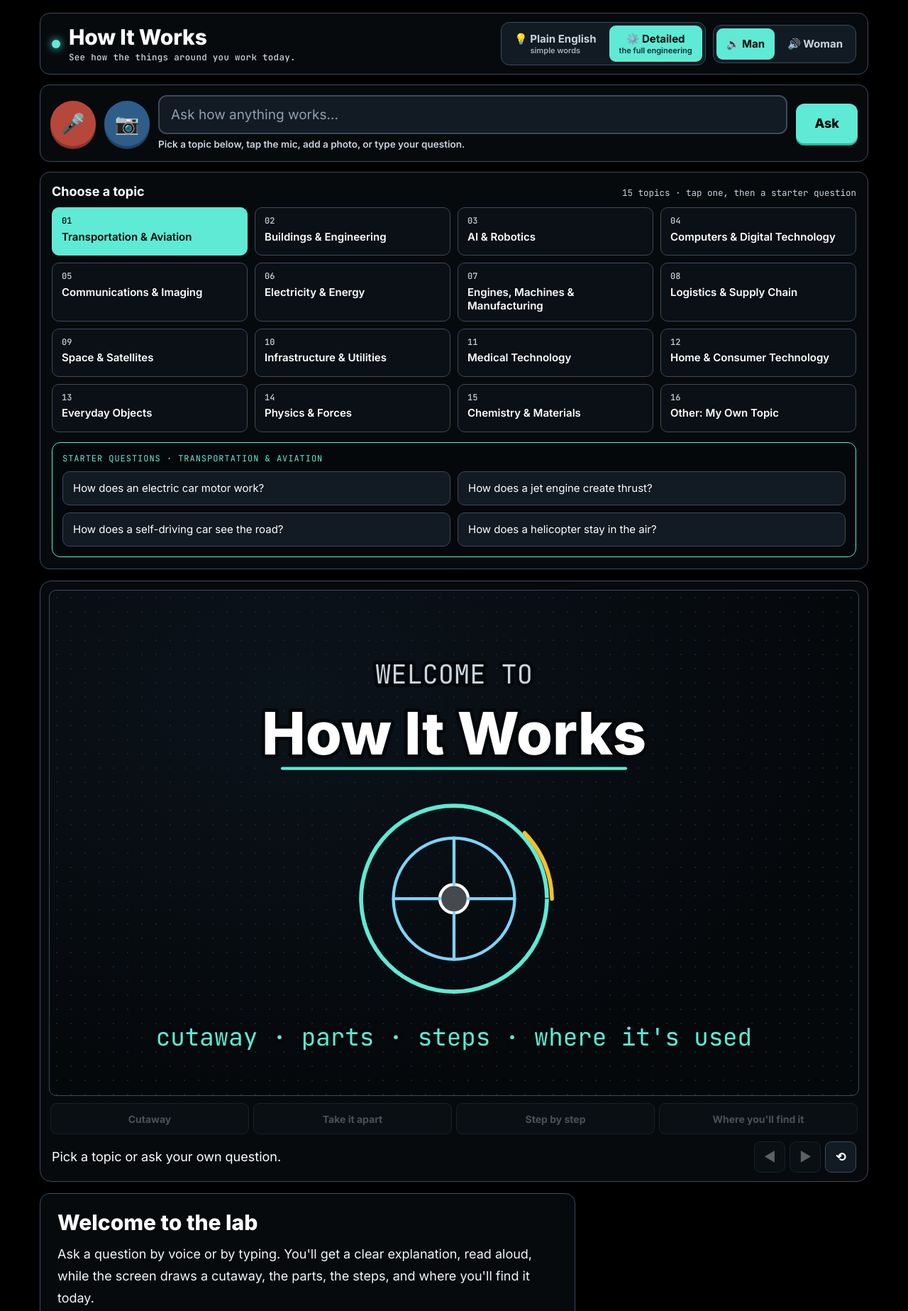
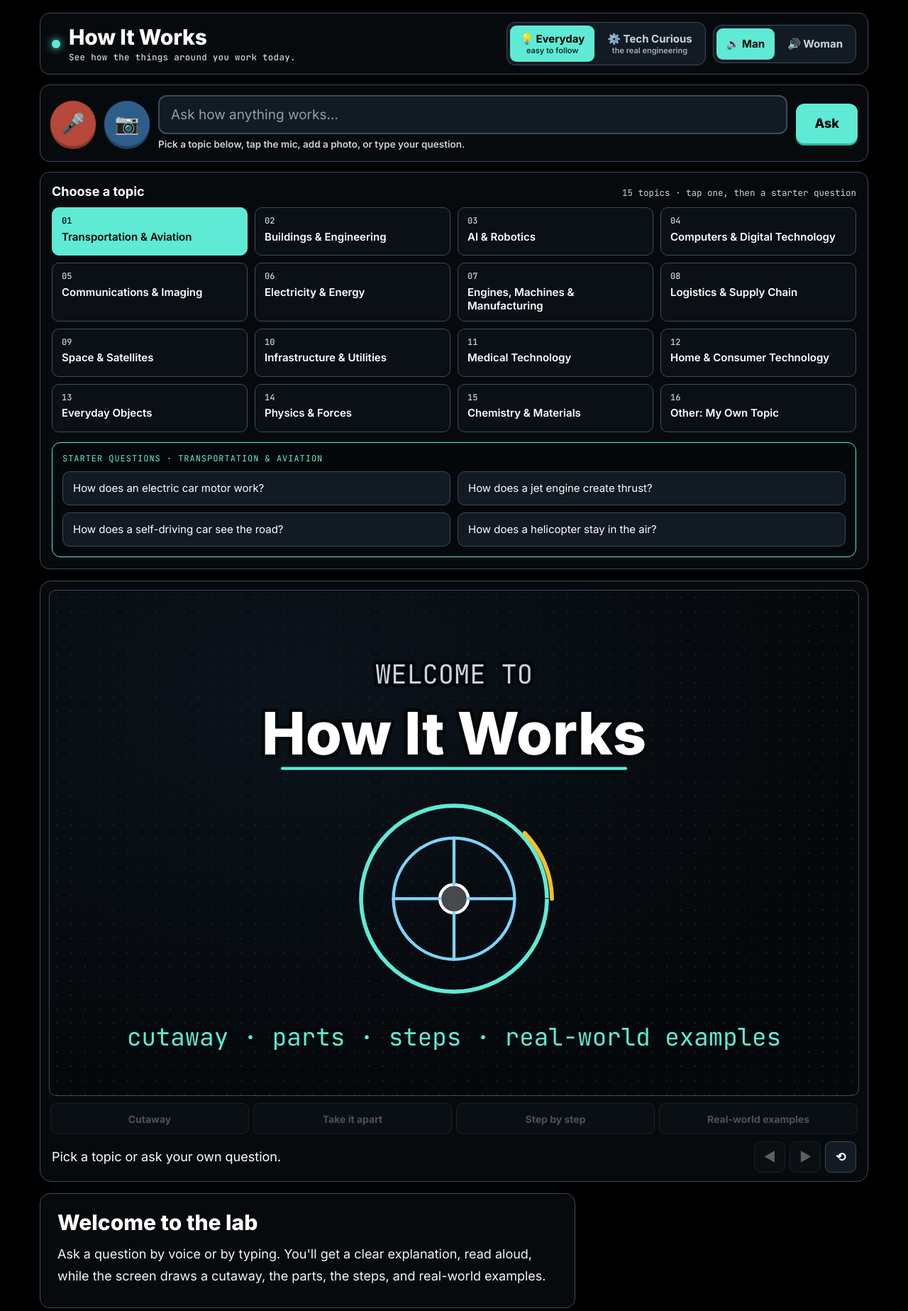
Before and after one commit to NuSpark-Wow/how-it-works, a plain HTML site: page index.html in a window 1280 px wide. Shown: the top 1847 px of the page at 71% size. Drawn offline with Linux system fonts and the light colour scheme.

Commit message:
Add files via upload

```diff
--- a/index.html
+++ b/index.html
@@ -199,9 +199,9 @@ button{font-family:inherit;cursor:pointer}
   <div class="top">
     <div class="brand"><span class="dot"></span><div>How It Works<small>See how the things around you work today.</small></div></div>
     <div class="top-right">
-      <div class="toggle" role="group" aria-label="Explanation style">
-        <button id="dQuick">💡 Plain English<small>simple words</small></button>
-        <button id="dFull" class="on">⚙️ Detailed<small>the full engineering</small></button>
+      <div class="toggle" role="group" aria-label="Explanation level">
+        <button id="dQuick">💡 Everyday<small>easy to follow</small></button>
+        <button id="dFull">⚙️ Tech Curious<small>the real engineering</small></button>
       </div>
       <div class="toggle" role="group" aria-label="Choose a voice">
         <button id="vMan" class="on">🔊 Man</button>
@@ -234,7 +234,7 @@ button{font-family:inherit;cursor:pointer}
       <button data-v="0" disabled>Cutaway</button>
       <button data-v="1" disabled>Take it apart</button>
       <button data-v="2" disabled>Step by step</button>
-      <button data-v="3" disabled>Where you'll find it</button>
+      <button data-v="3" disabled>Real-world examples</button>
     </div>
     <div class="tray">
       <div class="caption" id="caption">Ask a question to begin the lecture.</div>
@@ -251,7 +251,7 @@ button{font-family:inherit;cursor:pointer}
   <div class="study">
     <div class="notes">
       <h2 id="title">Welcome to the lab</h2>
-      <div class="read" id="read"><p>Ask a question by voice or by typing. You'll get a clear explanation, read aloud, while the screen draws a cutaway, the parts, the steps, and where you'll find it today.</p></div>
+      <div class="read" id="read"><p>Ask a question by voice or by typing. You'll get a clear explanation, read aloud, while the screen draws a cutaway, the parts, the steps, and real-world examples.</p></div>
       <div class="playrow hide" id="playrow">
         <button class="btn" id="again">🔊 Hear it</button>
         <button class="btn hide" id="stop">⏹ Stop</button>
@@ -261,9 +261,9 @@ button{font-family:inherit;cursor:pointer}
       </div>
     </div>
     <div class="side hide" id="side">
-      <div class="card terms hide" id="termsCard"><h3>Key parts</h3><div id="terms"></div></div>
+      <div class="card terms hide" id="termsCard"><h3>Key Words</h3><div id="terms"></div></div>
       <div class="card img-card hide" id="imgCard"><h3>The real thing</h3><img id="img" alt=""><p class="credit" id="credit"></p></div>
-      <div class="card fact hide" id="factCard"><h3>Surprising fact</h3><p id="fact"></p></div>
+      <div class="card fact hide" id="factCard"><h3>Didja Know?</h3><p id="fact"></p></div>
       <div class="card myth hide" id="mythCard"><h3>Common misconception</h3><p id="myth"></p></div>
     </div>
   </div>
@@ -319,7 +319,7 @@ let groups = [], shown = 0, manual = false, lastProgress = 0, boardStart = 0, bo
 let words = [], speech = "";
 let shortNode = null, shortId = 0;
 let ctx = null, srcNode = null, lastAudio = null, raf = 0, voiceOff = false, speaking = false;
-let depth = "full", course = null;
+let depth = "quick", chosenLevel = "quick", course = null;
 function track(name, data){ try { window.va("event", { name, data }); } catch(e) {} }
 function toast(msg){ const el = $("toast"); el.textContent = msg; el.classList.add("on"); setTimeout(() => el.classList.remove("on"), 2200); }
 
@@ -348,7 +348,7 @@ function renderStarters(){
     const wrap = document.createElement("div"); wrap.className = "qs";
     const ql = document.createElement("div"); ql.className = "ql"; ql.textContent = "Starter questions · " + TOPICS[topicSel][0]; wrap.appendChild(ql);
     const row = document.createElement("div"); row.className = "qrow";
-    qs.forEach(q => { const b = document.createElement("button"); b.className = "qbtn"; b.textContent = q; b.onclick = () => { unlock(); $("q").value = q; ask(); }; row.appendChild(b); });
+    qs.forEach(q => { const b = document.createElement("button"); b.className = "qbtn"; b.textContent = q; b.onclick = () => { unlock(); setDepth(chosenLevel); $("q").value = q; ask(); }; row.appendChild(b); });
     wrap.appendChild(row); box.appendChild(wrap);
   }
 }
@@ -356,7 +356,7 @@ function renderStarters(){
 /* ---------- Quick vs Full ---------- */
 function setDepth(d){
   depth = d; $("dQuick").classList.toggle("on", d === "quick"); $("dFull").classList.toggle("on", d === "full");
-  try { localStorage.setItem("lh_depth", d); } catch(e) {}
+  if (d !== "simple") { chosenLevel = d; try { localStorage.setItem("hiw_level", d); } catch(e) {} }
 }
 $("dQuick").onclick = () => setDepth("quick");
 $("dFull").onclick = () => setDepth("full");
@@ -438,6 +438,7 @@ if (!SR) {
 }
 // If "Go deeper" is waiting, Ask uses what they typed or said (or goes deeper on everything when the box is empty)
 function goAsk(){
+  setDepth(chosenLevel);
   unlock();
   if (course && !course.locked) endCourse();
   if (pendingMore && !busy) {
@@ -863,6 +864,20 @@ function tidyText(g){
   if (!g || g._tidy) return; g._tidy = true;
   const texts = [...g.querySelectorAll("text")];
   texts.forEach(el => { el.style.paintOrder = "stroke"; el.style.stroke = "#05080b"; el.style.strokeWidth = "7px"; el.style.strokeLinejoin = "round"; });
+  // Shrinks a label that spills out of the box it sits in, so words stay inside their box.
+  const boxes = [...g.querySelectorAll("rect")].map(r => { try { return r.getBBox(); } catch(e) { return null; } }).filter(Boolean);
+  texts.forEach(el => {
+    let b; try { b = el.getBBox(); } catch(e) { return; }
+    if (!b.width) return;
+    const cx = b.x + 4, cy = b.y + b.height / 2;
+    const box = boxes.filter(r => cx >= r.x && cx <= r.x + r.width && cy >= r.y && cy <= r.y + r.height).sort((p, q) => p.width * p.height - q.width * q.height)[0];
+    if (!box) return;
+    const room = box.x + box.width - 8 - b.x;
+    if (b.width > room && room > 20) {
+      const fs = parseFloat(el.getAttribute("font-size")) || 18;
+      el.setAttribute("font-size", Math.max(11, Math.floor(fs * room / b.width)));
+    }
+  });
   const placed = [], pad = 4;
   const hit = (a, b) => a.x < b.x + b.width + pad && b.x < a.x + a.width + pad && a.y < b.y + b.height + pad && b.y < a.y + a.height + pad;
   const move = (el, dx, dy) => {
@@ -929,7 +944,7 @@ function updateCtrls(){
 document.querySelectorAll("#views button").forEach((b, i) => { b.onclick = () => { if (i < groups.length) { manual = true; flipStopped = true; showFigure(i); } }; });
 $("simpler").onclick = () => {
   if (busy || !lesson) return; unlock();
-  setDepth("quick");
+  setDepth("simple");
   if (course && !course.locked) endCourse();
   ask(lastQuestion || lesson.title || "", "", { scroll: true });
 };
@@ -1090,12 +1105,12 @@ function welcome(){
     "<line x1='340' y1='305' x2='386' y2='305' stroke='#7dd3fc' stroke-width='3' stroke-linecap='round'/>" +
     "<line x1='414' y1='305' x2='460' y2='305' stroke='#7dd3fc' stroke-width='3' stroke-linecap='round'/>" +
     "<path d='M 470 240 A 95 95 0 0 1 497 305' fill='none' stroke='#fbbf24' stroke-width='4' stroke-linecap='round'/>" +
-    "<text x='400' y='450' text-anchor='middle' font-family='JetBrains Mono, monospace' font-size='24' fill='#5eead4'>cutaway · parts · steps · where it's used</text>" }]);
+    "<text x='400' y='450' text-anchor='middle' font-family='JetBrains Mono, monospace' font-size='24' fill='#5eead4'>cutaway · parts · steps · real-world examples</text>" }]);
   (document.fonts ? document.fonts.ready : Promise.resolve()).then(() => { if (liveBoard || lesson || busy) return; manual = true; showFigure(0); });
 }
 
 /* ---------- start ---------- */
-try { if (localStorage.getItem("lh_depth") === "quick") depth = "quick"; } catch(e) {}
+try { const lv = localStorage.getItem("hiw_level"); depth = lv === "full" ? "full" : "quick"; } catch(e) { depth = "quick"; }
 setDepth(depth); setVoicePref(voicePref); renderStarters(); welcome();
 try { const c = JSON.parse(localStorage.getItem("lh_course") || "null"); if (c && Array.isArray(c.parts) && c.parts.length) { course = { ...c, locked: false }; renderCourse(); $("hint").textContent = "Welcome back. Tap a part above to continue your course."; } } catch(e) {}
 // A shared link (?q=...) opens that lecture right away; tap 🔊 Hear it to listen.
```
